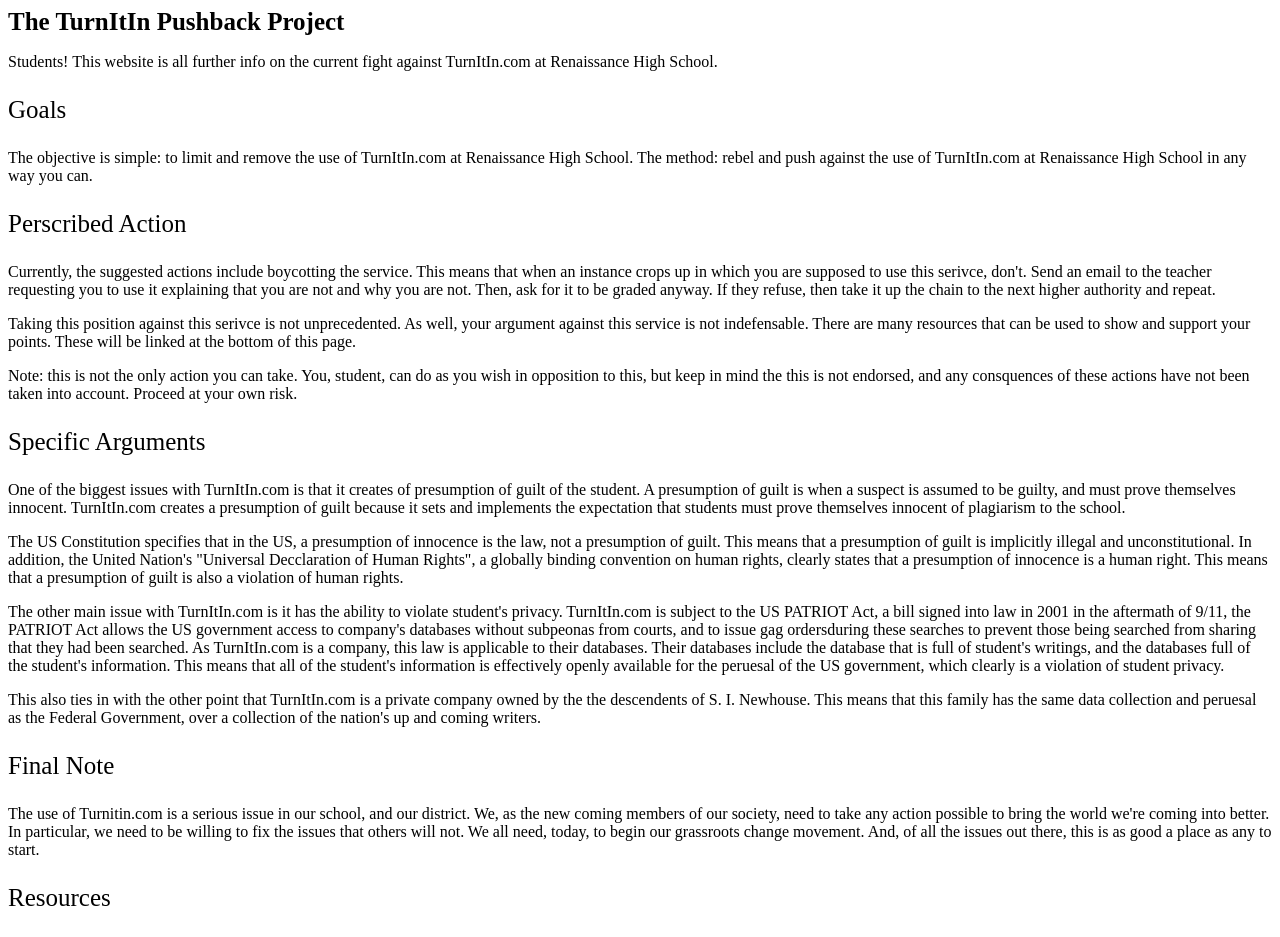
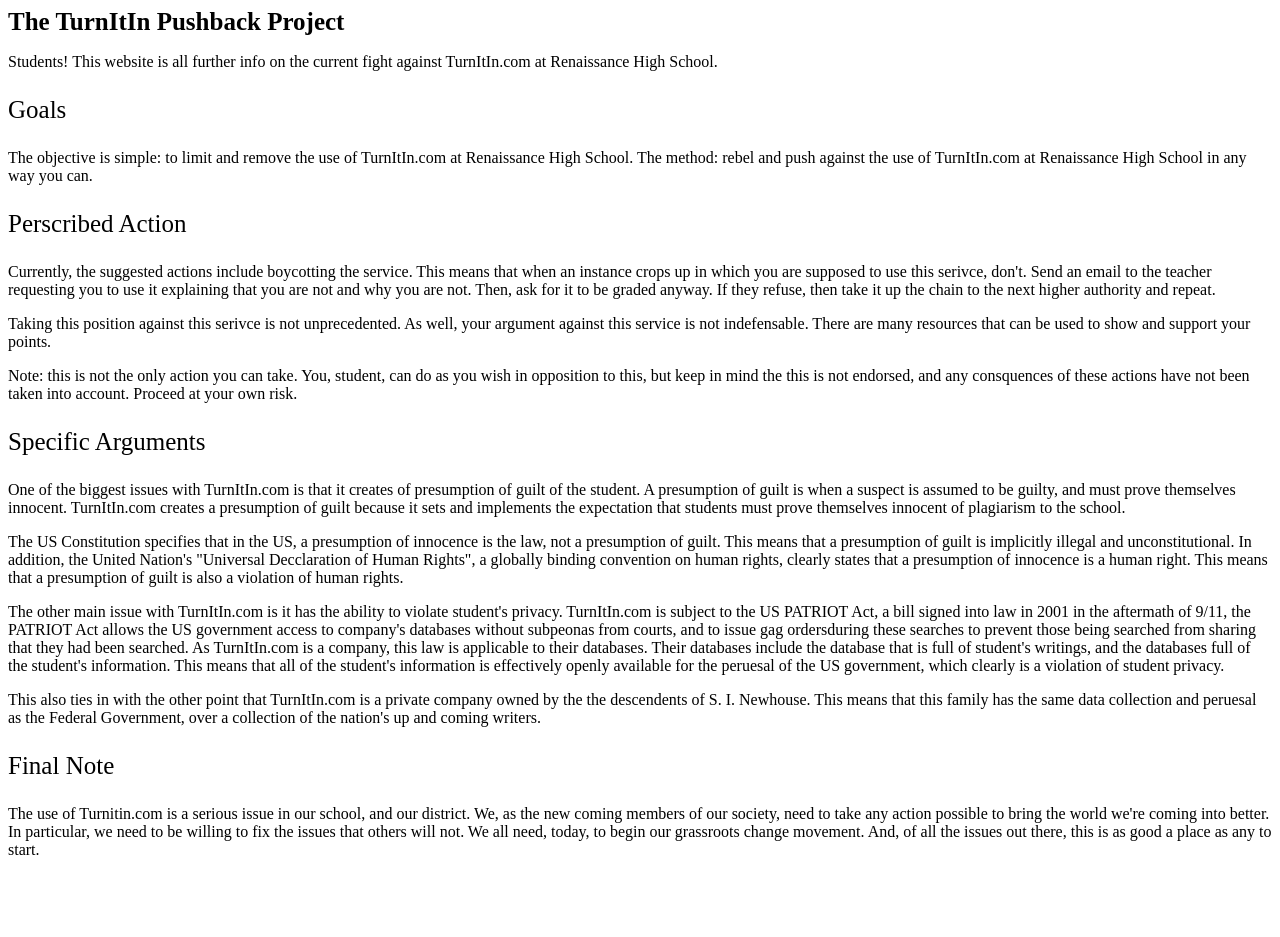
Before and after one commit to QandnotYou/CuxdA9df, a plain HTML site: page index.html in a window 1280 px wide. After the commit the page ends 875 px from the top, so only its background shows below. Drawn offline with Linux system fonts and the light colour scheme.

Commit message:
Update index.html

```diff
--- a/index.html
+++ b/index.html
@@ -28,7 +28,7 @@
       Currently, the suggested actions include boycotting the service. This means that when an instance crops up in which you are supposed to use this serivce, don't. Send an email to the teacher requesting you to use it explaining that you are not and why you are not. Then, ask for it to be graded anyway. If they refuse, then take it up the chain to the next higher authority and repeat.
     		</p>
     		<p>
-      Taking this position against this serivce is not unprecedented. As well, your argument against this service is not indefensable. There are many resources that can be used to show and support your points. These will be linked at the bottom of this page.
+      Taking this position against this serivce is not unprecedented. As well, your argument against this service is not indefensable. There are many resources that can be used to show and support your points.
    	 	</p>
     		<p>
       Note: this is not the only action you can take. You, student, can do as you wish in opposition to this, but keep in mind the this is not endorsed, and any consquences of these actions have not been taken into account. Proceed at your own risk.
@@ -54,10 +54,5 @@
 		<p>
       The use of Turnitin.com is a serious issue in our school, and our district. We, as the new coming members of our society, need to take any action possible to bring the world we're coming into better. In particular, we need to be willing to fix the issues that others will not. We all need, today, to begin our grassroots change movement. And, of all the issues out there, this is as good a place as any to start.
 		</p>
-		<p class = "title">
-      Resources
-		</p>
-		<p>
-		</p>
   </body>
 </html>
```
